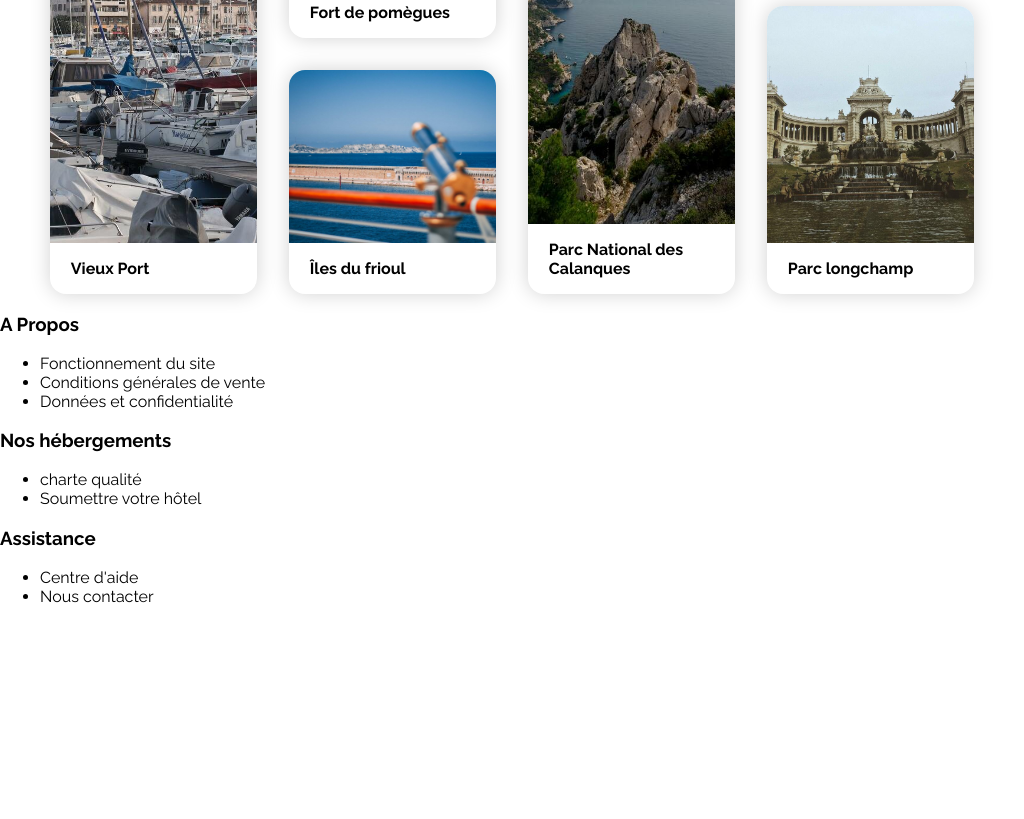
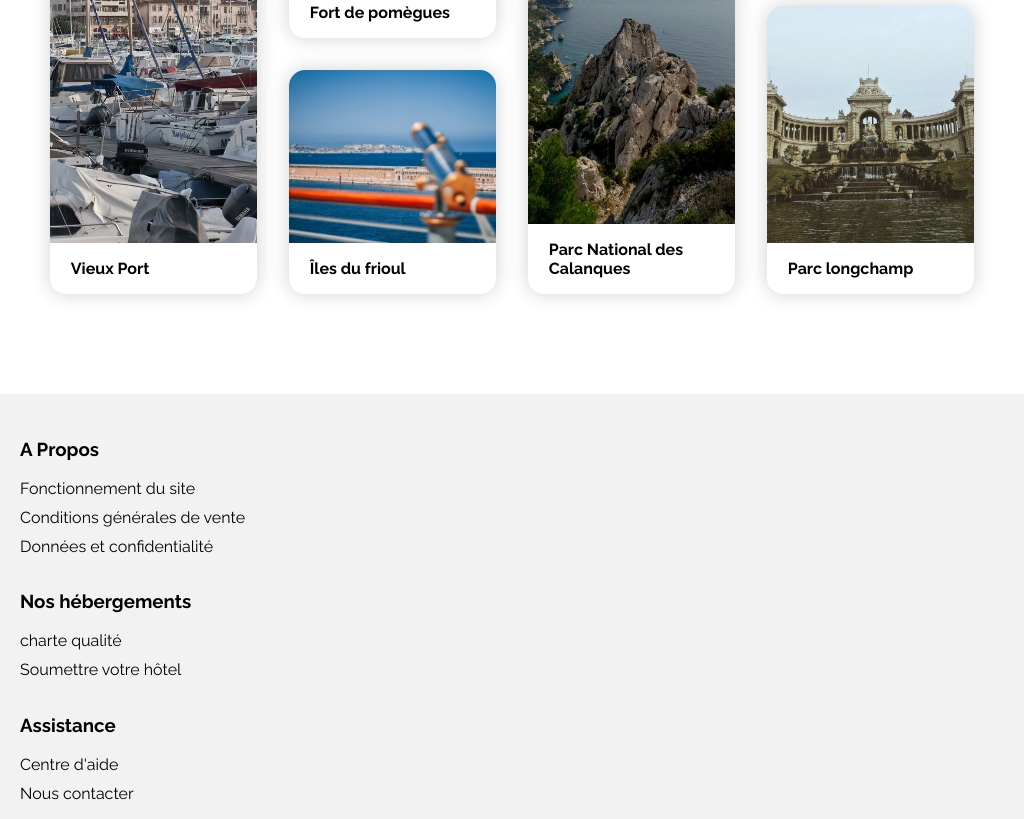
Before and after one commit to Aelkoulali/Reservia, a plain HTML site: page index.html in a window 1024 px wide. Shown: the part 2522-3341 px from the top of the page. Before the commit the page ends 3144 px from the top, so only its background shows below. Drawn offline with Linux system fonts and the light colour scheme.

Commit message:
Footer CSS

```diff
--- a/index.css
+++ b/index.css
@@ -1364,6 +1364,73 @@ html,body{
 
   }
 
+  }
+
+ /*** FOOTER ***/
+
+  footer {
+  background-color:#f2f2f2;
+  font-family: 'Raleway', sans-serif;
+  font-size: 400;
+  display: flex;
+  flex-direction: row;
+  justify-content: space-around;
+  width: 100%;
+  height: auto;
+  padding-top: 25px;
+  margin-top: 100px;
+  }
 
 
+  footer ul
+  {
+  list-style-type: none;
+  padding: 0;
+
   }
+
+  footer a
+  {
+  text-decoration: none;
+  }
+
+  footer li {
+  margin-top: 10px;
+  }
+
+  @media screen and (min-width: 1235px) and (max-width: 1505px) {
+  footer {
+  width: 100%;
+  height: auto;
+  padding-left: 30px;
+  }
+  }
+
+
+
+
+  @media screen and (min-width: 1024px) and (max-width: 1235px) {
+
+  footer {
+
+  width: 100%;
+  display: flex;
+  flex-direction: column;
+  justify-content: center;
+  padding-left: 30px;
+  bottom: 0;
+  height: auto;
+  }
+  }
+
+
+  @media screen and (min-width: 320px) and (max-width: 1024px) {
+  footer {
+  width: 100%;
+  height: auto;
+  display: flex;
+  flex-direction: column;
+  padding-left: 20px;
+
+  }
+  }
```
